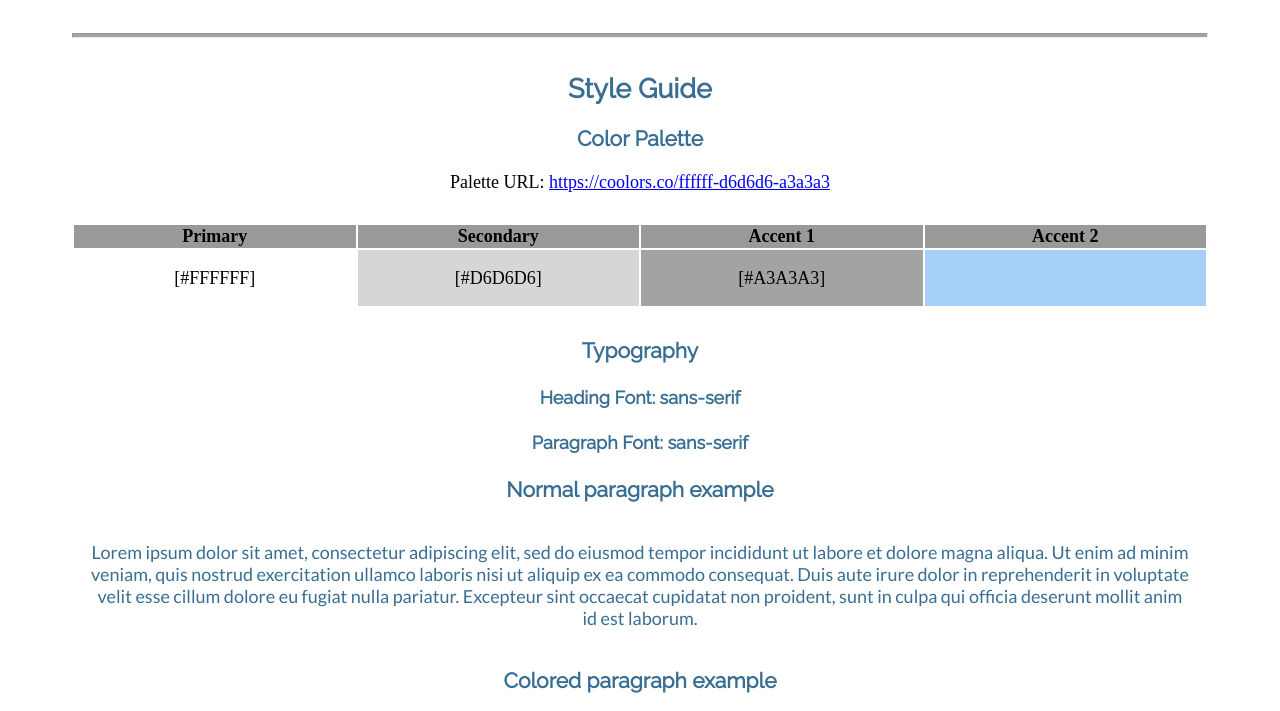
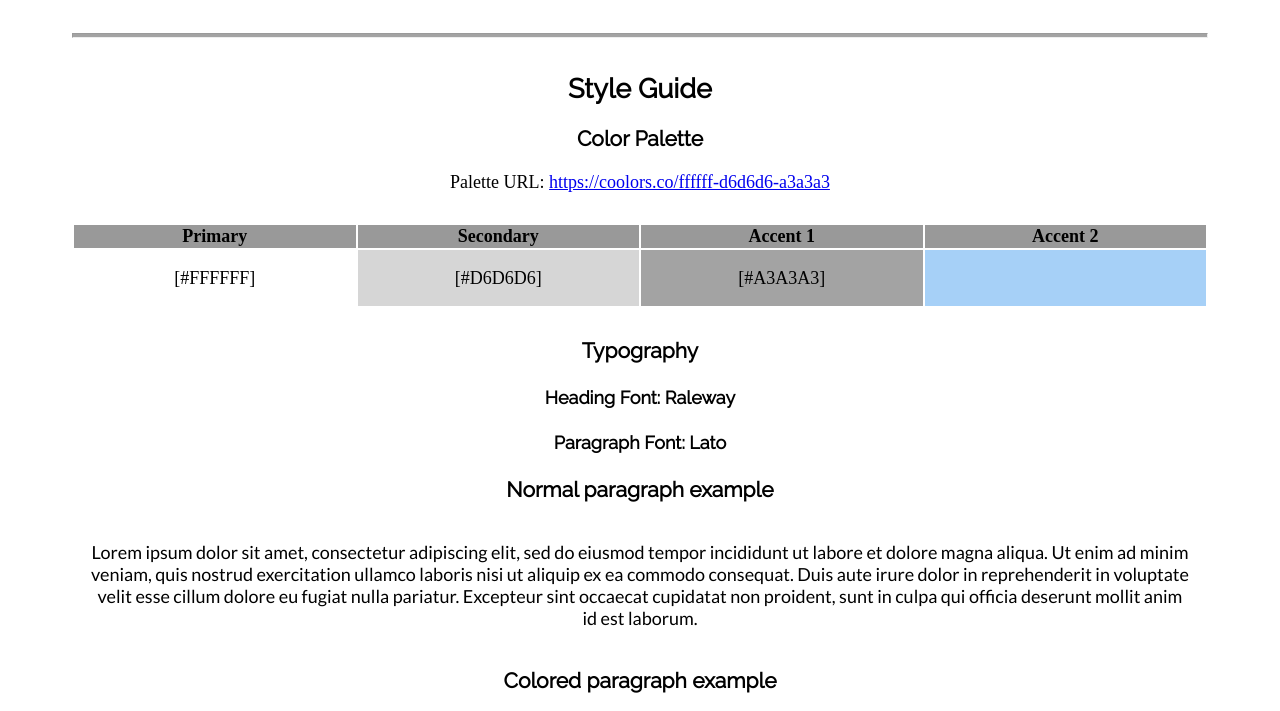
Before and after one commit to Mathews1501/portfolio, a plain HTML site: page site-plan.html in a window 1280 px wide. Shown: the part 2039-2750 px from the top of the page. Drawn offline with Linux system fonts and the light colour scheme.

Commit message:
site-plan

```diff
--- a/site-plan.css
+++ b/site-plan.css
@@ -15,15 +15,15 @@ Fonts are separated by a | */
   --paragraph-font: Lato, Raleway, sans-serif;
 
   /* these colors below should be chosen from among your palette colors above */
-  --headline-color-on-white: #396E94;  /* headlines on a white background */
+  --headline-color-on-white: black;  /* headlines on a white background */
   --headline-color-on-color: white; /* headlines on a colored background */
-  --paragraph-color-on-white: #396E94; /* paragraph text on a white background */
-  --paragraph-color-on-color: white; /* paragraph text on a colored background */
+  --paragraph-color-on-white: black; /* paragraph text on a white background */
+  --paragraph-color-on-color: black; /* paragraph text on a colored background */
   --paragraph-background-color: #396E94  ;
-  --nav-link-color: #396E94;
-  --nav-background-color: #D4AC0D;
-  --nav-hover-link-color: white;
-  --nav-hover-background-color: #396E94;
+  --nav-link-color: black;
+  --nav-background-color: #b4b4a9;
+  --nav-hover-link-color: #396E94;
+  --nav-hover-background-color: #acc9dd;
 }
 
 
--- a/site-plan.html
+++ b/site-plan.html
@@ -62,10 +62,10 @@
       <!-- Choose a font for your paragraphs (body copy) and headlines. What font(s) have you chosen? Why did you choose what you did?  Make sure to review the list of web safe fonts at W3Schools.org as a starting point.  Think also about which of your colors above you might use for background and font colors. -->
 
       <h4>
-        Heading Font: sans-serif  <!-- change this -->
+        Heading Font: Raleway  <!-- change this -->
       </h4>
       <h4>
-        Paragraph Font: sans-serif  <!-- change this -->
+        Paragraph Font: Lato  <!-- change this -->
       </h4>
       <h3>
         Normal paragraph example
@@ -100,10 +100,10 @@
           Home
         </div>
         <div class="sm-page2">
-          [Page2] <!-- change this -->
+          My Projects <!-- change this -->
         </div>
         <div class="sm-page3">
-          [Page3]  <!-- change this -->
+          My Resume  <!-- change this -->
         </div>
 
         <div class="top">
```
